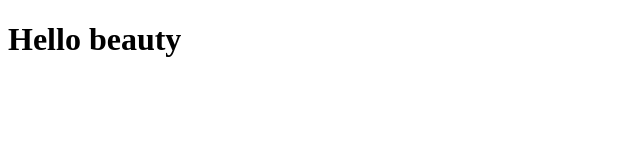
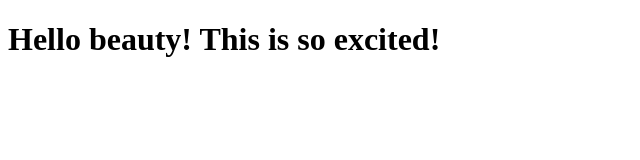
Before and after one commit to fatimamarrujo/coursera-test, a plain HTML site: page site/index.html in a window 1280 px wide. Shown: the whole page, without its empty margins (0-640 px from the left). Drawn offline with Linux system fonts and the light colour scheme.

Commit message:
Small addition to our page content.

```diff
--- a/site/index.html
+++ b/site/index.html
@@ -4,6 +4,6 @@
 	<title>Hello beauty</title>
 </head>
 <body>
-<h1>Hello beauty</h1>
+<h1>Hello beauty! This is so excited!</h1>
 </body>
 </html>
```
